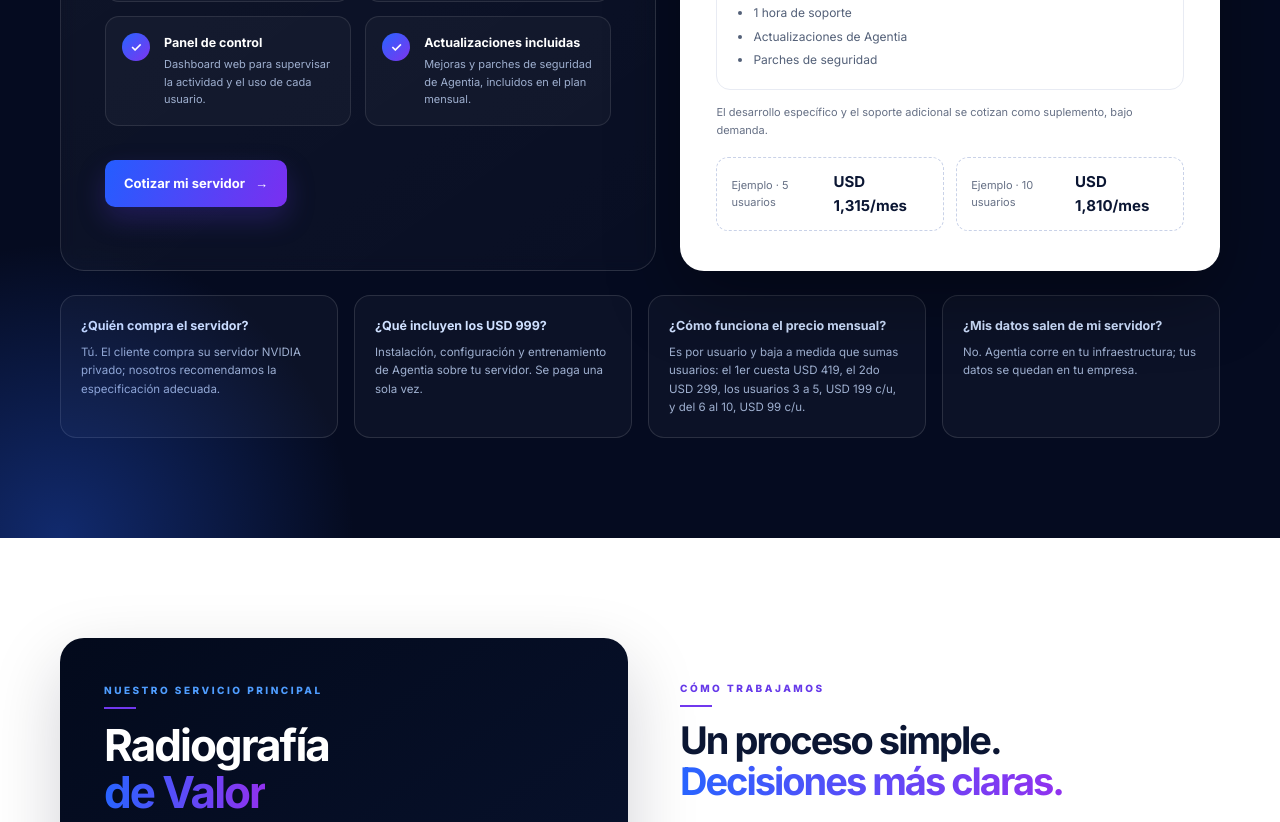
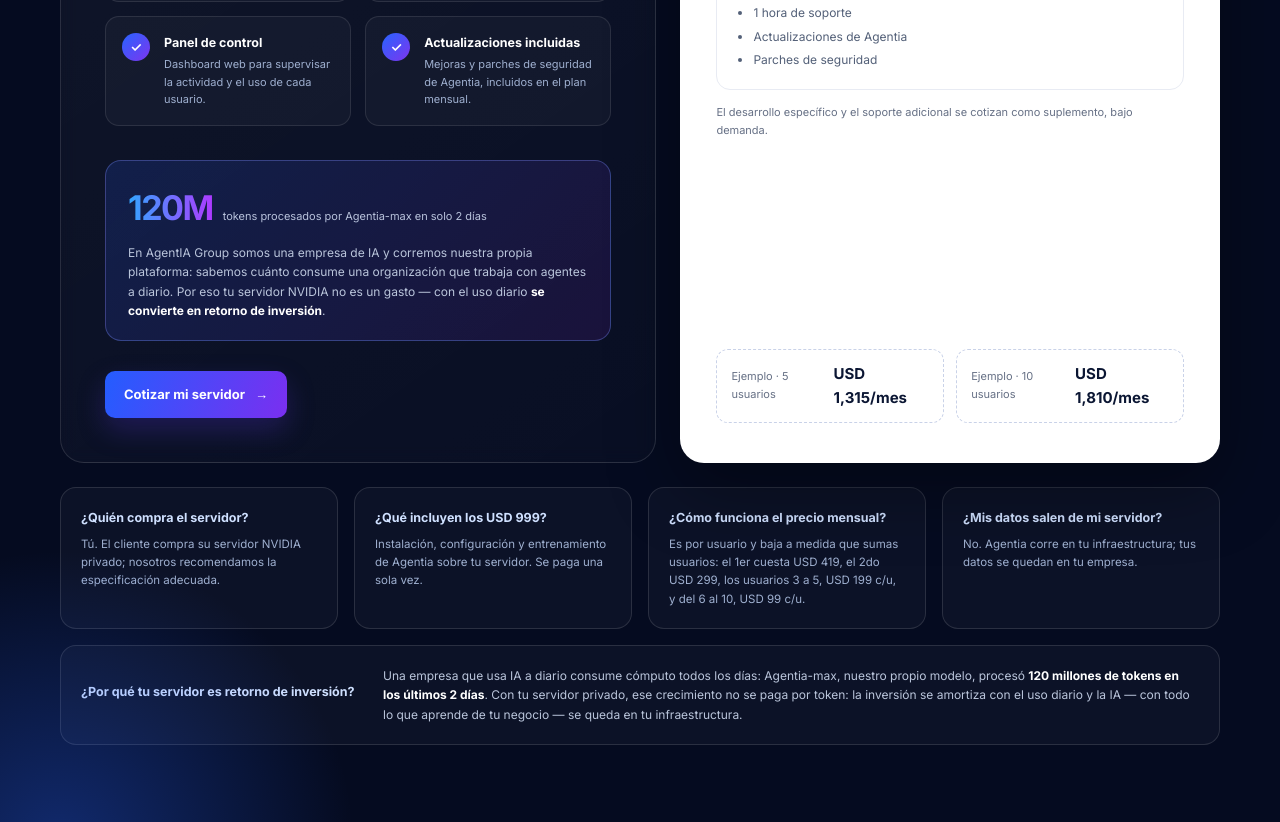
Before and after one commit to ceasarm7/AgentIA, a plain HTML site: page index.html in a window 1280 px wide. Shown: the part 3089-3911 px from the top of the page. Drawn offline with Linux system fonts and the light colour scheme.

Commit message:
Énfasis ROI: el servidor se paga solo (120M tokens Agentia-max en 2 días)
- Bloque de estadística '120M tokens / 2 días' en el panel de la oferta
- Tarjeta 06 menciona que el servidor se convierte en retorno de inversión
- Nuevo FAQ ancho: '¿Por qué tu servidor es retorno de inversión?'
- README documenta el argumento ROI

```diff
--- a/index.html
+++ b/index.html
@@ -184,7 +184,7 @@
             <div class="service-icon">▣</div>
             <div class="wide-copy">
               <h3>Agentia en tu Servidor NVIDIA Privado</h3>
-              <p>Tú compras tu servidor NVIDIA privado y nosotros instalamos y entrenamos Agentia sobre los procesos de tu empresa. Todo corre en tu infraestructura: sin nube, sin terceros. Instalación y entrenamiento por USD 999, con plan mensual por usuario.</p>
+              <p>Tú compras tu servidor NVIDIA privado y nosotros instalamos y entrenamos Agentia sobre los procesos de tu empresa. Todo corre en tu infraestructura: sin nube, sin terceros. Instalación y entrenamiento por USD 999, con plan mensual por usuario — y se convierte en retorno de inversión con el uso diario.</p>
             </div>
             <a class="wide-link" href="#servidor">Conocer la oferta y el precio <span>→</span></a>
           </article>
@@ -222,6 +222,16 @@
                 <span class="offer-check">✓</span>
                 <div><strong>Actualizaciones incluidas</strong><p>Mejoras y parches de seguridad de Agentia, incluidos en el plan mensual.</p></div>
               </div>
+            </div>
+
+            <div class="roi-block">
+              <div class="roi-stat"><strong>120M</strong><span>tokens procesados por Agentia-max en solo 2 días</span></div>
+              <p>
+                En AgentIA Group somos una empresa de IA y corremos nuestra propia
+                plataforma: sabemos cuánto consume una organización que trabaja con
+                agentes a diario. Por eso tu servidor NVIDIA no es un gasto —
+                con el uso diario <b>se convierte en retorno de inversión</b>.
+              </p>
             </div>
 
             <a class="btn btn-primary" href="#contacto">Cotizar mi servidor <span>→</span></a>
@@ -281,6 +291,10 @@
           <div class="faq-item">
             <strong>¿Mis datos salen de mi servidor?</strong>
             <p>No. Agentia corre en tu infraestructura; tus datos se quedan en tu empresa.</p>
+          </div>
+          <div class="faq-item faq-wide">
+            <strong>¿Por qué tu servidor es retorno de inversión?</strong>
+            <p>Una empresa que usa IA a diario consume cómputo todos los días: Agentia-max, nuestro propio modelo, procesó <b>120 millones de tokens en los últimos 2 días</b>. Con tu servidor privado, ese crecimiento no se paga por token: la inversión se amortiza con el uso diario y la IA — con todo lo que aprende de tu negocio — se queda en tu infraestructura.</p>
           </div>
         </div>
       </div>
--- a/styles.css
+++ b/styles.css
@@ -139,6 +139,15 @@ h2 span{background:linear-gradient(90deg,#2864ff,#9131ef);-webkit-background-cli
 .faq-item{border:1px solid rgba(255,255,255,.12);border-radius:16px;padding:20px;background:rgba(255,255,255,.03)}
 .faq-item strong{display:block;font-size:12.5px;margin-bottom:7px;color:#cfe0ff}
 .faq-item p{font-size:11.5px;color:#9fb0d0;margin:0}
+.faq-item.faq-wide{grid-column:1/-1;display:grid;grid-template-columns:280px 1fr;gap:22px;align-items:center}
+.faq-item.faq-wide p{font-size:12px;color:#bac5db}
+.faq-item.faq-wide b{color:#fff}
+.roi-block{margin:0 0 30px;border:1px solid rgba(120,140,255,.35);border-radius:16px;padding:20px 22px;background:linear-gradient(135deg,rgba(40,100,255,.16),rgba(162,44,255,.10))}
+.roi-stat{display:flex;align-items:baseline;gap:10px;margin-bottom:8px;flex-wrap:wrap}
+.roi-stat strong{font-size:34px;letter-spacing:-1.5px;background:linear-gradient(90deg,#32a6ff,#ad3aff);-webkit-background-clip:text;background-clip:text;color:transparent}
+.roi-stat span{font-size:11px;color:#b9c3dc}
+.roi-block p{font-size:12px;color:#bac5db;margin:0}
+.roi-block b{color:#fff}
 .btn-ghost{border:1px solid rgba(255,255,255,.35);color:#fff;background:transparent}
 .btn-ghost:hover{background:rgba(255,255,255,.08);transform:translateY(-2px)}
 
@@ -243,4 +252,5 @@ h2 span{background:linear-gradient(90deg,#2864ff,#9131ef);-webkit-background-cli
   .price-panel{padding:28px 22px}
   .price-examples{grid-template-columns:1fr}
   .faq-grid{grid-template-columns:1fr}
+  .faq-item.faq-wide{grid-template-columns:1fr;gap:8px}
 }
```
Also changed, not shown: 1 other file.
